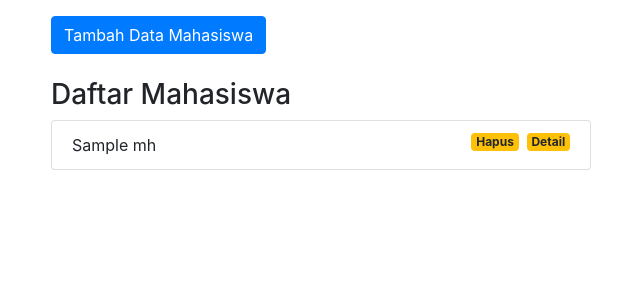
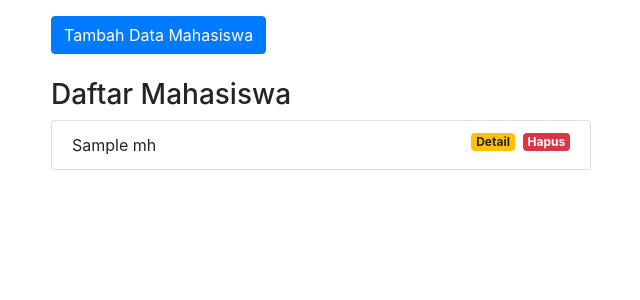
Before and after one commit to Rismawati266/tugas-rekweb-pertemuan4, a PHP site: the page made by app/views/mahasiswa/index.php in a window 1280 px wide. Shown: the part 56-356 px from the top of the page, without its empty margins (34-674 px from the left). Run offline with PHP 8.4, Linux system fonts and the light colour scheme; the template is opened without the code that fills it: most values are stand-ins (such as "Sample title", 1, 10 or a date in 2020); some libraries are stand-ins or nearby versions.

Commit message:
mengubah posisi link

```diff
--- a/app/views/mahasiswa/index.php
+++ b/app/views/mahasiswa/index.php
@@ -17,8 +17,8 @@
 				<?php foreach( $data['mhs'] as $mhs ) : ?>
   				<li class="list-group-item">
   					<?= $mhs['nama']; ?>
+  					<a href="<?= BASEURL; ?>/mahasiswa/hapus/<?= $mhs['id']; ?>" class="badge badge-danger float-right ml-2">Hapus</a>
   					<a href="<?= BASEURL; ?>/mahasiswa/detail/<?= $mhs['id']; ?>" class="badge badge-warning float-right ml-2">Detail</a>
-  					<a href="<?= BASEURL; ?>/mahasiswa/hapus/<?= $mhs['id']; ?>" class="badge badge-warning float-right ml-2">Hapus</a>
   				</li>
   				<?php endforeach; ?>
 			</ul>
```
